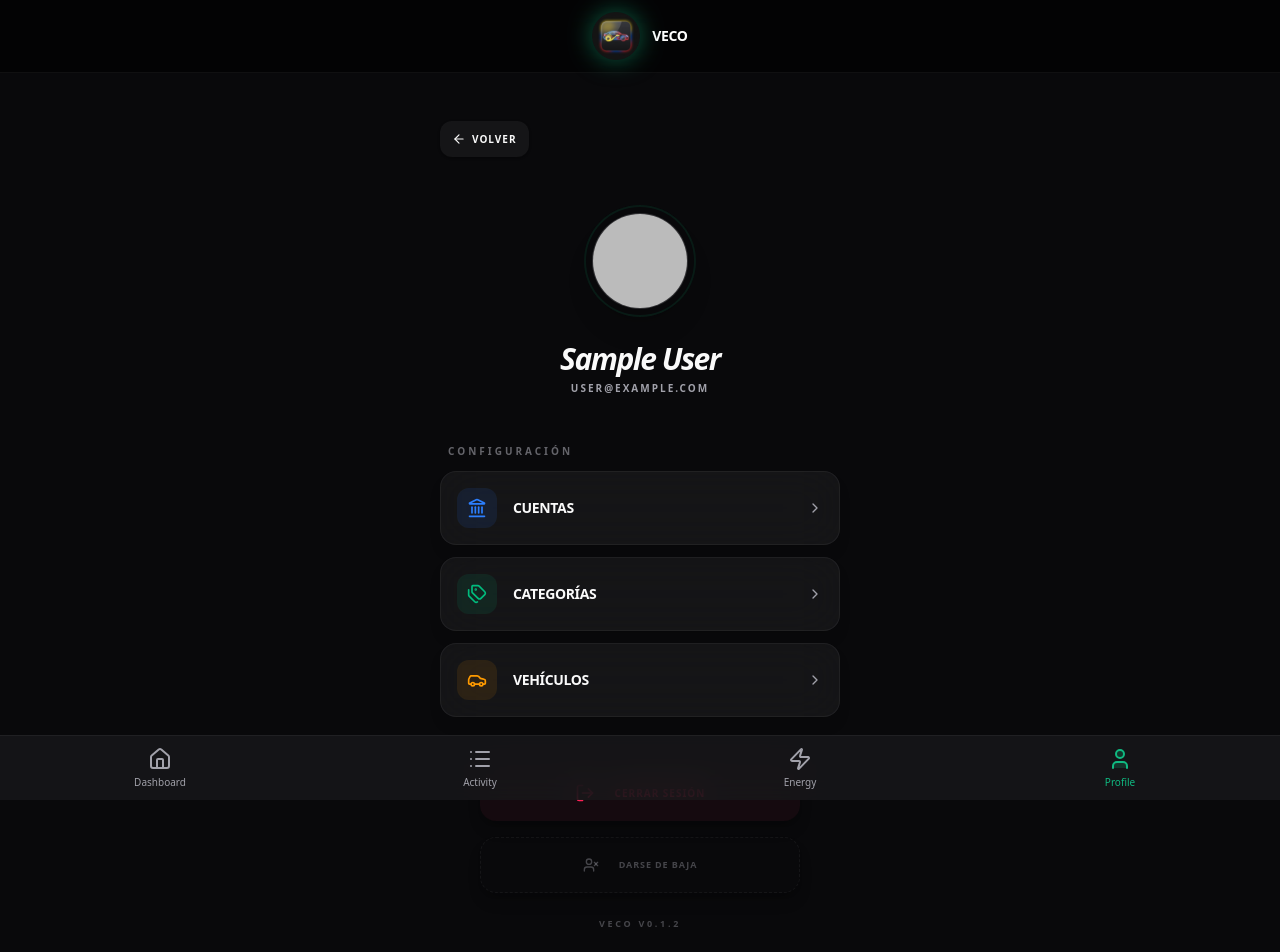
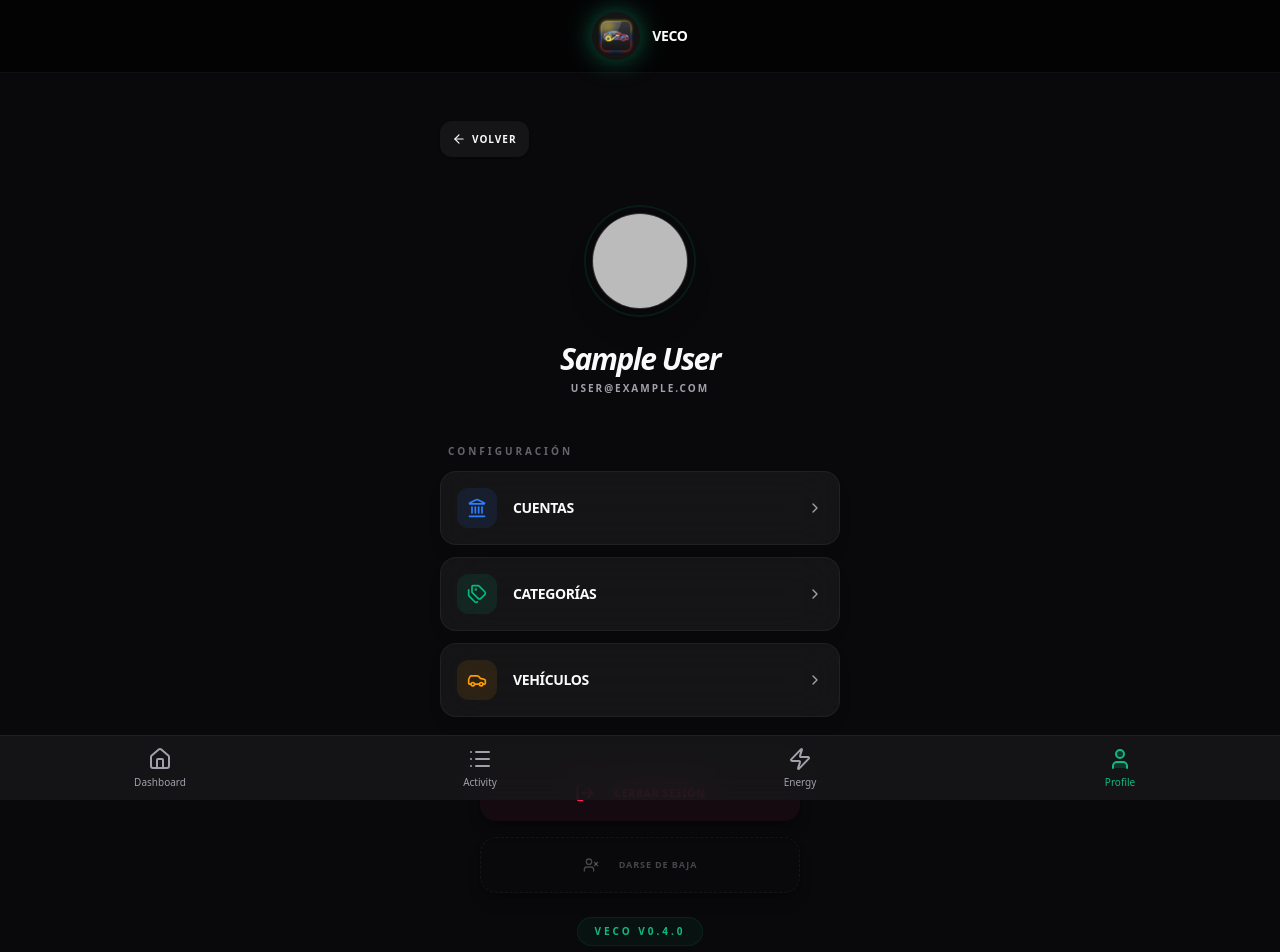
Before and after one commit to jorgelopez21/veco, a Next.js app: page /finance/profile in a window 1280 px wide. Shown: the top 952 px of the page. Built offline with nearby package versions, Linux system fonts and the light colour scheme; no server answers; sample sign-in values are in the browser's storage.

Commit message:
chore: branding updates, versioning v0.4.0 and asset cleanup

```diff
--- a/app/finance/profile/page.tsx
+++ b/app/finance/profile/page.tsx
@@ -122,9 +122,14 @@ export default async function ProfilePage() {
         <DeleteAccountButton />
 
         <div className="flex justify-center pt-2">
-          <span className="text-[9px] font-black uppercase tracking-[0.3em] text-muted-foreground/40 select-none">
-            Veco v0.1.2
-          </span>
+          <a
+            href="https://github.com/jorgelopez21/veco"
+            target="_blank"
+            rel="noopener noreferrer"
+            className="text-[10px] font-black uppercase tracking-[0.3em] text-primary hover:text-emerald-400 transition-all select-none bg-primary/5 px-4 py-1.5 rounded-full border border-primary/10"
+          >
+            Veco v0.4.0
+          </a>
         </div>
       </div>
     </div>
--- a/app/login/page.tsx
+++ b/app/login/page.tsx
@@ -194,6 +194,17 @@ function LoginContent() {
           </div>
         </NeoCard>
       </div>
+
+      <div className="mt-8 flex justify-center animate-in fade-in slide-in-from-bottom-2 duration-1000 delay-500">
+        <a
+          href="https://github.com/jorgelopez21/veco"
+          target="_blank"
+          rel="noopener noreferrer"
+          className="text-[10px] font-black uppercase tracking-[0.3em] text-white/20 hover:text-primary transition-all select-none bg-white/5 px-4 py-1.5 rounded-full border border-white/5"
+        >
+          Veco v0.4.0
+        </a>
+      </div>
     </div>
   );
 }
--- a/prisma/seed.ts
+++ b/prisma/seed.ts
@@ -29,7 +29,7 @@ async function main() {
   // Since we use Auth, we can't easily predict the user ID before login.
   // I will create a script that upserts a demo user and adds categories to them.
 
-  const demoEmail = "demo@example.com";
+  const demoEmail = "contacto@minube.dev";
 
   const user = await prisma.user.upsert({
     where: { email: demoEmail },
```
Also changed, not shown: public/logo-colombia.jpg (deleted).
